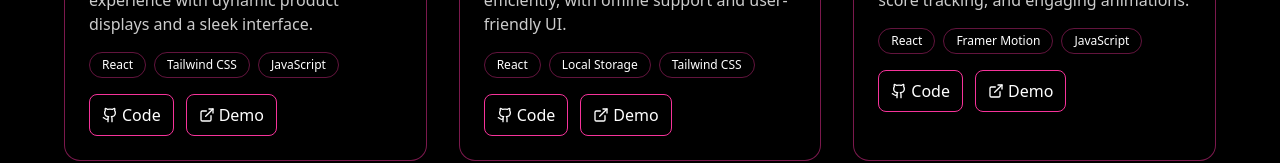
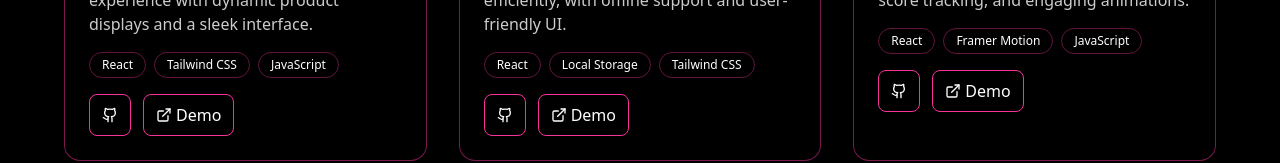
Before and after one commit to sweetesty/my-portfolio-website, a React (Vite) app: page /projects in a window 1280 px wide. Shown: the part 641-804 px from the top of the page. Built offline with nearby package versions, Linux system fonts and the light colour scheme.

Commit message:
new change

```diff
--- a/src/pages/Projects.jsx
+++ b/src/pages/Projects.jsx
@@ -110,7 +110,7 @@ const Projects = () => {
                     className="flex items-center gap-1 px-3 py-2 bg-black border border-pink-500 rounded-lg text-white hover:bg-pink-500 hover:text-black transition-all duration-300"
                   >
                     <Github className="w-4 h-4" />
-                    Code
+
                   </a>
                   <a
                     href={project.demo}
```
Also changed, not shown: vercel.json (added).
